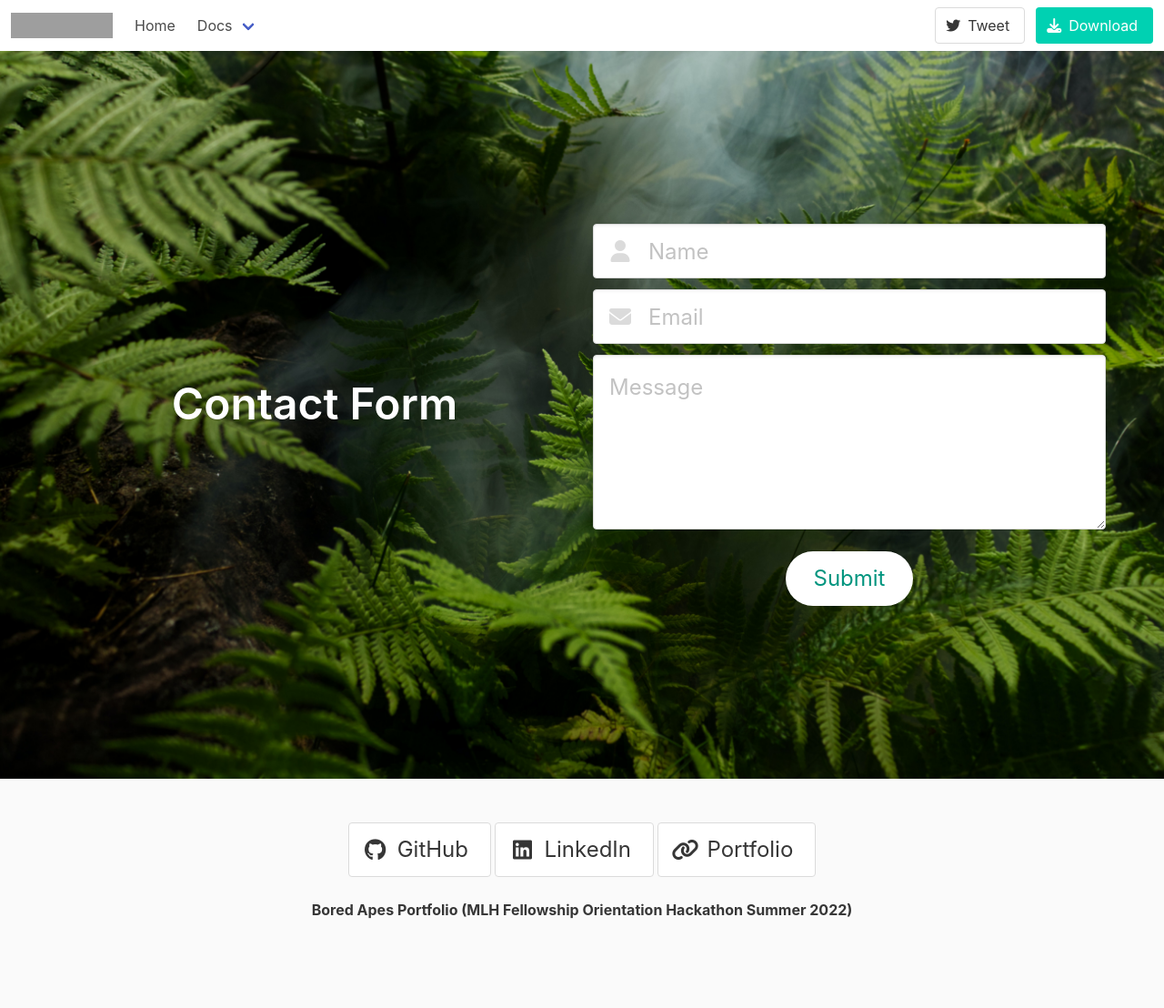
After one commit to MLH-Fellowship/project-bored-apes, a Flask app: page /contact in a window 1280 px wide. The commit adds this page. Shown: the whole page at 91% size. Run offline with Flask 2, Linux system fonts and the light colour scheme; some libraries are stand-ins or nearby versions; grey boxes are pictures that could not be loaded.

Commit message:
Updated HTML files and Routing

```diff
--- a/app/static/styles/main.css
+++ b/app/static/styles/main.css
@@ -1,97 +1,29 @@
-p, h1, h2, h3, h4, h5, h6, button {
-    font-family: "Roboto", serif;
+body,
+html {
+    height: 100%;
 }
 
-body {
-    background-color: #f5f5f9;
-    background-size: cover;
-    width: auto;
-    overflow-x: hidden;
-    font-family: "Roboto", serif;
-    margin: 0px;
+.same-size {
+    width: 300px;
+    height: 300px;
+    object-fit: scale-down;
 }
 
-.nav-bar {
-    width: 100%;
-    display: inline-block;
-    background-color: #1C539F;
-    font-family: "Roboto", serif;
-    font-weight: 700 !important;
-    padding-top: 10px;
+.has-jungle-bg {
+    background: url("../img/jungle.jpg") center center;
+    background-size: cover;
 }
 
-.nav-content .logo-touch-target {
-    display: inline-flex;
-    height: 60%;
-    width: 350px;
+.has-nft-bg {
+    background: url("../img/nft.jpg") center center;
+    background-size: cover;
 }
 
-.nav-content .nav-logo {
-    height: 60px;
-    margin: auto;
+.green-outlined {
+    color: white;
+    text-shadow:
+        -1px -1px 0 darkgreen,
+        1px -1px 0 darkgreen,
+        -1px 1px 0 darkgreen,
+        1px 1px 0 darkgreen;
 }
-
-.nav-logo {
-    display: flex;
-    align-items: center;
-    justify-content: center;
-}
-
-.nav-logo img {
-    width: 200px;
-}
-
-.nav-content nav {
-    display: block;
-    width: 100%;
-    text-align: right;
-    padding-top: 0px;
-    padding-right: 0px;
-}
-
-.profile {
-    background-color: #1d539f !important;
-    text-align: center;
-    height: 320px;
-    margin-bottom: 50px;
-}
-
-.profile h1 {
-        font-size: 50px;
-        font-weight: 700;
-        color: white;
-}
-
-.profile img {
-        border-radius: 50%;
-        max-width: 100%;
-        max-height: 100%;
-        margin-left: auto;
-        margin-right: auto;
-        display: block;
-        padding: 20px;
-}
-
-.profile .profile-picture {
-    margin-bottom: 30px;
-    height: 200px;
-}
-
-.banner {
-    padding: 20px 0px 50px 0px;
-    height: 150px;
-    background-color: #1d539f;
-}
-
-.banner .logo {
-    max-width:180px;
-    max-height:60px;
-    width: auto;
-    height: auto;
-}
-
-.banner .title {
-    color: white;
-    font-size: 50px;
-    font-weight: 700;
-}
--- /dev/null
+++ b/app/templates/base.html
@@ -0,0 +1,176 @@
+<!-- Navigation and Footer, Common Website Sections -->
+<!DOCTYPE html>
+<html>
+    <head>
+        <meta charset="utf-8">
+        <meta name="viewport" content="width=device-width, initial-scale=1">
+        <meta property="og:title" content="Personal Portfolio">
+        <meta property="og:description" content="My Personal Portfolio">
+        <meta property="og:url" content="{{ url }}">
+        <title>{% block title %}{% endblock %}</title>
+        <link rel="stylesheet" href="https://cdn.jsdelivr.net/npm/bulma@0.9.4/css/bulma.min.css">
+        <link rel="stylesheet" href="{{url_for('static', filename='styles/main.css')}}">
+        <link rel="icon" href="{{url_for('static', filename='img/favicon.ico')}}" type='image/x-icon'>
+    </head>
+    <body>
+        <nav class="navbar is-transparent">
+            <div class="navbar-brand">
+                <a class="navbar-item" href="https://bulma.io">
+                <img src="https://bulma.io/images/bulma-logo.png" alt="Bulma: a modern CSS framework based on Flexbox" width="112" height="28">
+                </a>
+                <div class="navbar-burger" data-target="navbarExampleTransparentExample">
+                    <span></span>
+                    <span></span>
+                    <span></span>
+                </div>
+            </div>
+            <div id="navbarExampleTransparentExample" class="navbar-menu">
+                <div class="navbar-start">
+                    <a class="navbar-item" href="https://bulma.io/">
+                    Home
+                    </a>
+                    <div class="navbar-item has-dropdown is-hoverable">
+                        <a class="navbar-link" href="https://bulma.io/documentation/overview/start/">
+                        Docs
+                        </a>
+                        <div class="navbar-dropdown is-boxed">
+                            <a class="navbar-item" href="https://bulma.io/documentation/overview/start/">
+                            Overview
+                            </a>
+                            <a class="navbar-item" href="https://bulma.io/documentation/overview/modifiers/">
+                            Modifiers
+                            </a>
+                            <a class="navbar-item" href="https://bulma.io/documentation/columns/basics/">
+                            Columns
+                            </a>
+                            <a class="navbar-item" href="https://bulma.io/documentation/layout/container/">
+                            Layout
+                            </a>
+                            <a class="navbar-item" href="https://bulma.io/documentation/form/general/">
+                            Form
+                            </a>
+                            <hr class="navbar-divider">
+                            <a class="navbar-item" href="https://bulma.io/documentation/elements/box/">
+                            Elements
+                            </a>
+                            <a class="navbar-item is-active" href="https://bulma.io/documentation/components/breadcrumb/">
+                            Components
+                            </a>
+                        </div>
+                    </div>
+                </div>
+                <div class="navbar-end">
+                    <div class="navbar-item">
+                        <div class="field is-grouped">
+                            <p class="control">
+                                <a class="bd-tw-button button" data-social-network="Twitter" data-social-action="tweet" data-social-target="https://bulma.io" target="_blank" href="https://twitter.com/intent/tweet?text=Bulma: a modern CSS framework based on Flexbox&amp;hashtags=bulmaio&amp;url=https://bulma.io&amp;via=jgthms">
+                                <span class="icon">
+                                <i class="fab fa-twitter"></i>
+                                </span>
+                                <span>
+                                Tweet
+                                </span>
+                                </a>
+                            </p>
+                            <p class="control">
+                                <a class="button is-primary" href="https://github.com/jgthms/bulma/releases/download/0.9.4/bulma-0.9.4.zip">
+                                <span class="icon">
+                                <i class="fas fa-download"></i>
+                                </span>
+                                <span>Download</span>
+                                </a>
+                            </p>
+                        </div>
+                    </div>
+                </div>
+            </div>
+        </nav>
+        <div id="content">{% block content %}{% endblock %}</div>
+
+        <footer class="footer">
+            <div class="content has-text-centered">
+                <div class="block">
+                    <buttons>
+                        <button class="button is-large">
+                        <span class="icon is-medium">
+                        <i class="fab fa-github"></i>
+                        </span>
+                        <span>GitHub</span>
+                        </button>
+                        <button class="button is-large">
+                        <span class="icon is-medium">
+                        <i class="fab fa-linkedin"></i>
+                        </span>
+                        <span>LinkedIn</span>
+                        </button>
+                        <button class="button is-large">
+                        <span class="icon is-medium">
+                        <i class="fas fa-link"></i>
+                        </span>
+                        <span>Portfolio</span>
+                        </button>
+                    </buttons>
+                </div>
+                <div class="block">
+                    <strong>
+                        <p>
+                            Bored Apes Portfolio (MLH Fellowship Orientation Hackathon Summer 2022)
+                        </p>
+                    </strong>
+                </div>
+            </div>
+        </footer>
+
+        <script src="https://kit.fontawesome.com/1dcdba3ff6.js" crossorigin="anonymous"></script>
+        <script src="https://maps.googleapis.com/maps/api/js?key=AIzaSyAt4EkwGj2-VGm0Kw3VF-0-5EpKveUAXAA&callback=initMap&libraries=&v=weekly" async></script>
+        <script type="text/javascript">
+            // Initialize and add the map
+            function initMap() {
+
+                console.log("Hello World!");
+
+                // The location of Geeksforgeeks office
+                const myLatLng = {
+                    lat: -25.363,
+                    lng: 131.044
+                };
+
+                const edmonton = {
+                    lat: 53.631611,
+                    lng: -113.490112
+                };
+
+                const newYork = {
+                    lat: 40.730610,
+                    lng: -73.935242
+                };
+
+                // Create the map, centered at gfg_office
+                const map = new google.maps.Map(document.getElementById("map"), {
+                    zoom: 3,
+                    center: edmonton,
+                });
+
+                new google.maps.Marker({
+                    position: myLatLng,
+                    map,
+                    title: "Hello World!",
+                });
+
+                new google.maps.Marker({
+                    position: edmonton,
+                    map,
+                    title: "Hello World!",
+                });
+
+                new google.maps.Marker({
+                    position: newYork,
+                    map,
+                    title: "Hello World!",
+                });
+
+
+            }
+        </script>
+    </body>
+</html>
--- /dev/null
+++ b/app/templates/contact.html
@@ -0,0 +1,52 @@
+{% extends "base.html" %}
+{% block title %} Contact {% endblock %}
+{% block content %}
+<section class="hero has-jungle-bg is-fullheight">
+    <div class="hero-body ">
+        <div class="container">
+            <div class="columns is-vcentered">
+                <div class="column has-text-centered">
+                    <p class="title is-1 has-text-white">
+                        Contact Form
+                    <h1 class="title"></h1>
+                    </p>
+                </div>
+                <div class="column">
+                    <div class="block">
+                        <div class="field">
+                            <div class="control has-icons-left">
+                                <input class="input is-large" type="text" placeholder="Name">
+                                <span class="icon is-large is-left">
+                                <i class="fas fa-user"></i>
+                                </span>
+                            </div>
+                        </div>
+                        <div class="field">
+                            <div class="control has-icons-left">
+                                <input class="input is-large" type="text" placeholder="Email">
+                                <span class="icon is-large is-left">
+                                <i class="fas fa-envelope"></i>
+                                </span>
+                            </div>
+                        </div>
+                        <div class="field">
+                            <div class="control has-icons-left">
+                                <textarea class="textarea is-large" placeholder="Message"></textarea>
+                            </div>
+                        </div>
+                    </div>
+                    <div class="block">
+                        <div class="field is-grouped is-grouped-centered">
+                            <p class="control">
+                                <a class="button is-rounded is-large is-primary has-background-white has-text-primary-dark">
+                                Submit
+                                </a>
+                            </p>
+                        </div>
+                    </div>
+                </div>
+            </div>
+        </div>
+    </div>
+</section>
+{% endblock %}
```
Also changed, not shown: app/__init__.py (+59 -2 lines), app/templates/education.html (added, +41 -0 lines), app/templates/index.html (deleted, +0 -40 lines), app/templates/map.html (added, +7 -0 lines), app/templates/work.html (added, +39 -0 lines), app/static/img/jungle.jpg (added), app/static/img/nft.jpg (added).
